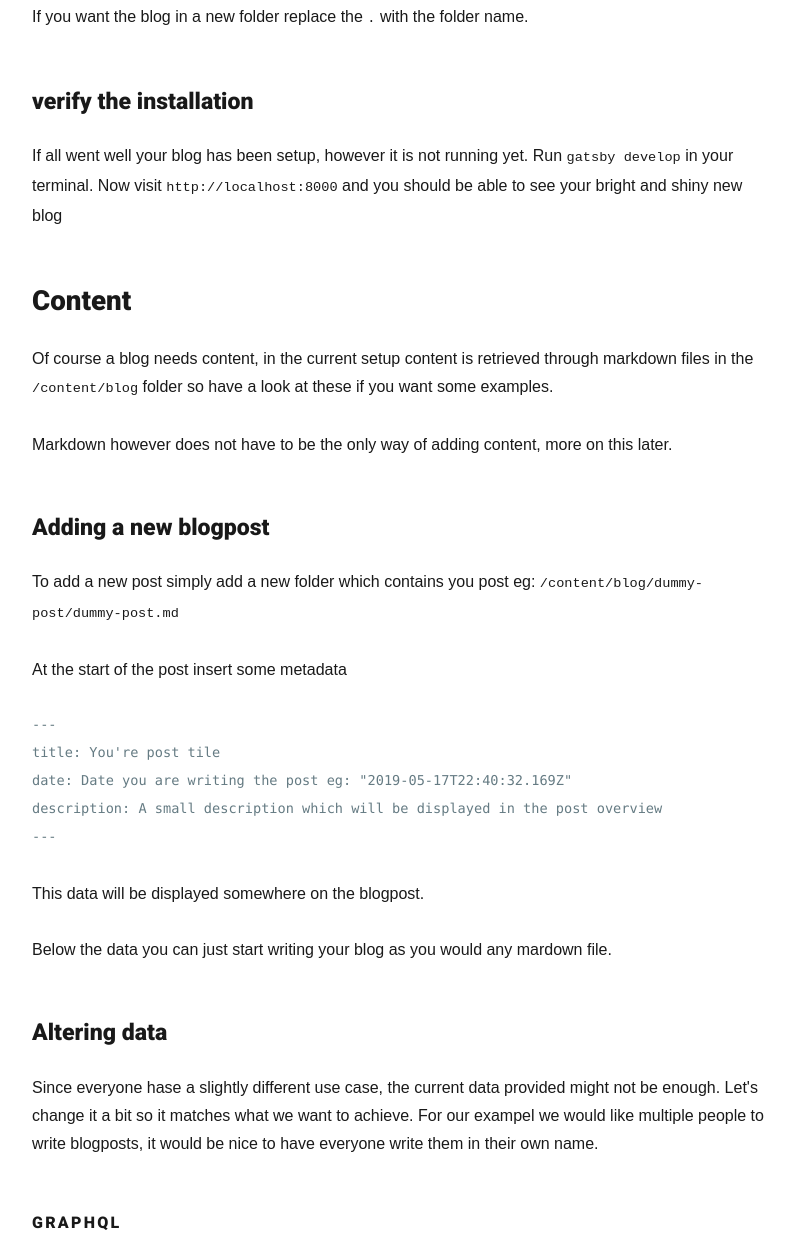
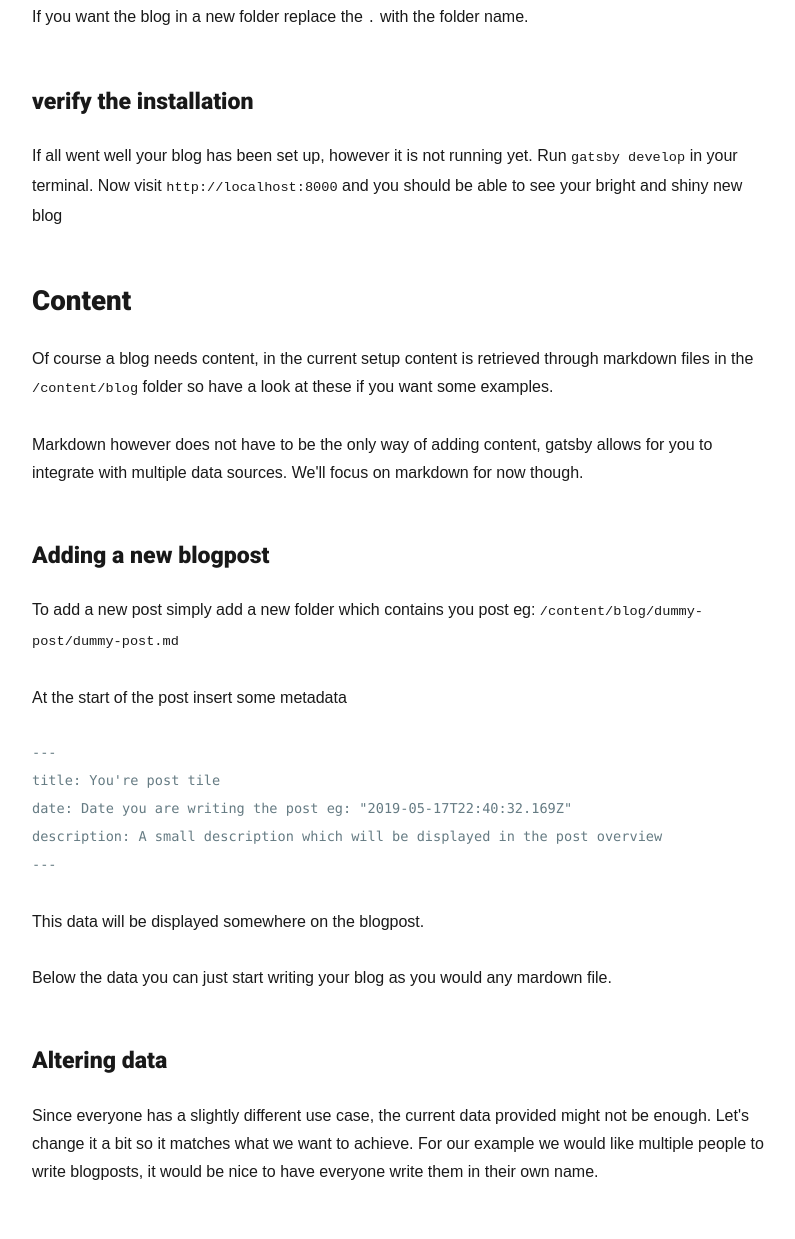
Before and after one commit to borealisgroup/studio-blog, a Gatsby site: page /setting-up-a-gatsby-blog/setting-up-a-gatsby-blog/ in a window 1280 px wide. Shown: the part 1850-3089 px from the top of the page, without its empty margins (237-1032 px from the left). Built offline with nearby package versions, Linux system fonts and the light colour scheme; Gatsby itself is replaced by a stand-in of ours; some packages are replaced by stand-ins of ours; code samples lack their colours; a web font is replaced by a local one.

Commit message:
Fix some typo's

````diff
--- a/content/blog/setting-up-a-gatsby-blog/setting-up-a-gatsby-blog.md
+++ b/content/blog/setting-up-a-gatsby-blog/setting-up-a-gatsby-blog.md
@@ -62,12 +62,12 @@ If you want the blog in a new folder replace the `.` with the folder name.
 
 ### verify the installation
 
-If all went well your blog has been setup, however it is not running yet. Run `gatsby develop` in your terminal. Now visit `http://localhost:8000` and you should be able to see your bright and shiny new blog
+If all went well your blog has been set up, however it is not running yet. Run `gatsby develop` in your terminal. Now visit `http://localhost:8000` and you should be able to see your bright and shiny new blog
 
 ## Content
 Of course a blog needs content, in the current setup content is retrieved through markdown files in the `/content/blog` folder so have a look at these if you want some examples.
 
-Markdown however does not have to be the only way of adding content, more on this later.
+Markdown however does not have to be the only way of adding content, gatsby allows for you to integrate with multiple data sources. We'll focus on markdown for now though.
 
 ### Adding a new blogpost
 To add a new post simply add a new folder which contains you post eg: `/content/blog/dummy-post/dummy-post.md`
@@ -86,7 +86,7 @@ This data will be displayed somewhere on the blogpost.
 Below the data you can just start writing your blog as you would any mardown file.
 
 ### Altering data
-Since everyone hase a slightly different use case, the current data provided might not be enough. Let's change it a bit so it matches what we want to achieve. For our exampel we would like multiple people to write blogposts, it would be nice to have everyone write them in their own name.
+Since everyone has a slightly different use case, the current data provided might not be enough. Let's change it a bit so it matches what we want to achieve. For our example we would like multiple people to write blogposts, it would be nice to have everyone write them in their own name.
 
 #### Graphql
 We retrieve data using [graphql](https://graphql.org/), to test queries you can use the [graphical interface](http://localhost:8000/___graphql).
@@ -171,7 +171,7 @@ This query requires a slug to find the actual post, so don't forget to enter thi
 For us it looks like this, of course you need to fill this in using your own `/folder/filename.md`
 ```
 {
-  "slug": "/setting-up-a-gatsby-blog/setting-up-a-gatsby-blog/"
+  "slug": "/dummy-post/dummy-post/"
 }
 ```
 
````
